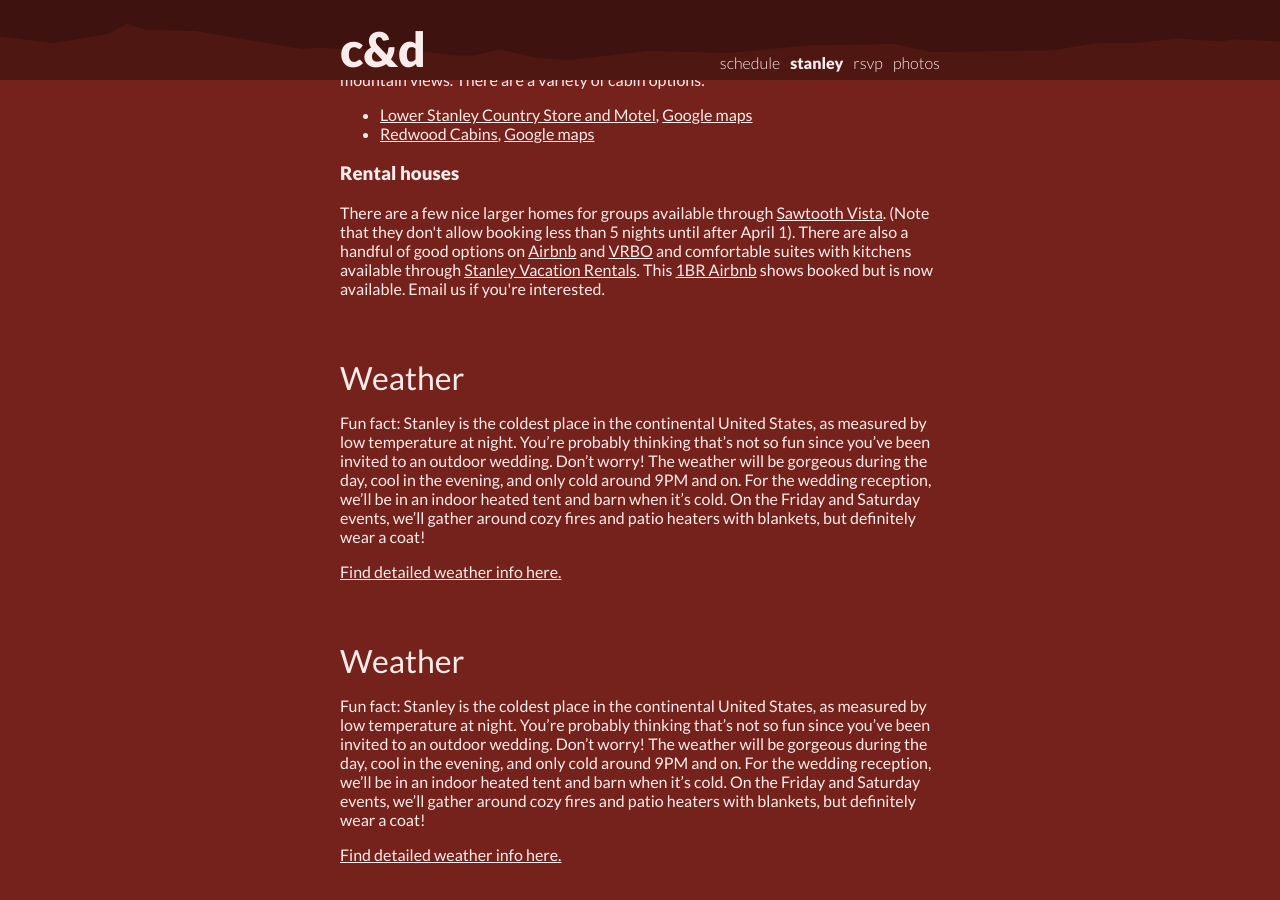
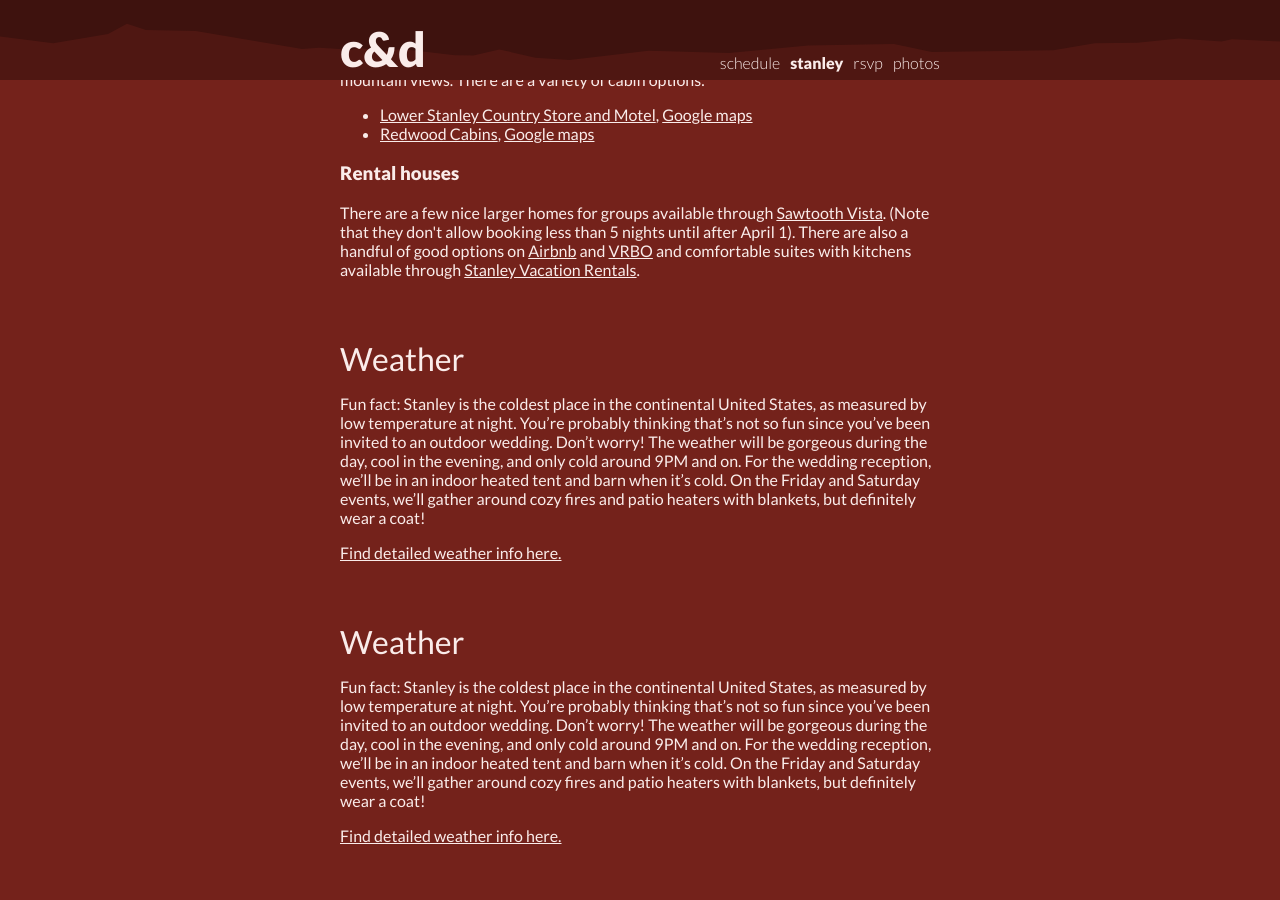
Before and after one commit to dproctor/wedding-website, a Jekyll site: the page built from stanley.md, in a window 1280 px wide and 900 px high, scrolled down 2811 px. Built offline with Jekyll 4.4.1, drawn with Linux system fonts in a browser that asks for light colours.

Commit message:
Dropped instructions for Doug's Airbnb from the accommodations

```diff
--- a/stanley.md
+++ b/stanley.md
@@ -103,7 +103,7 @@ There are two fairly rustic cabin options in Lower Stanley, just about 1.5 miles
 </ul>
 
 <h3><a name="rental-houses" id="rental-houses"> Rental houses</a></h3>
-There are a few nice larger homes for groups available through <a href="http://www.sawtoothvista.com/">Sawtooth Vista</a>. (Note that they don't allow booking less than 5 nights until after April 1). There are also a handful of good options on <a href="https://www.airbnb.com/">Airbnb</a> and <a href="https://www.vrbo.com/">VRBO</a> and comfortable suites with kitchens available through <a href="http://stanleyvacationrentals.com/">Stanley Vacation Rentals</a>. This <a href="https://www.airbnb.com/rooms/26633802?check_in=2021-09-09&check_out=2021-09-12&s=67&unique_share_id=b5f97371-fecd-400c-b473-4fc6bce4cd21&source_impression_id=p3_1611507838_r5SjoWzmcL%2Bskqp1&guests=1&adults=1">1BR Airbnb</a> shows booked but is now available. Email us if you're interested.
+There are a few nice larger homes for groups available through <a href="http://www.sawtoothvista.com/">Sawtooth Vista</a>. (Note that they don't allow booking less than 5 nights until after April 1). There are also a handful of good options on <a href="https://www.airbnb.com/">Airbnb</a> and <a href="https://www.vrbo.com/">VRBO</a> and comfortable suites with kitchens available through <a href="http://stanleyvacationrentals.com/">Stanley Vacation Rentals</a>.
 
 <h2> <a class="anchor" name="weather" id="weather"></a>Weather </h2>
 <p>
```
